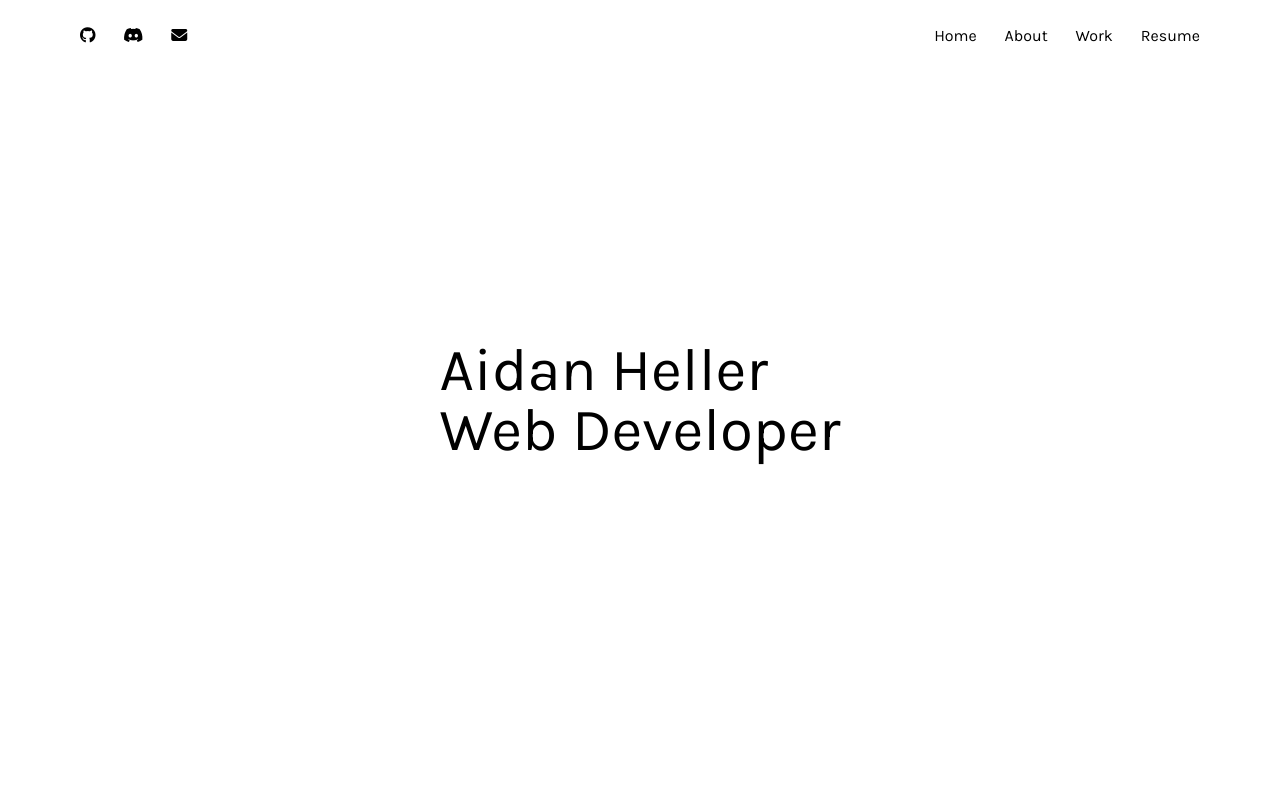
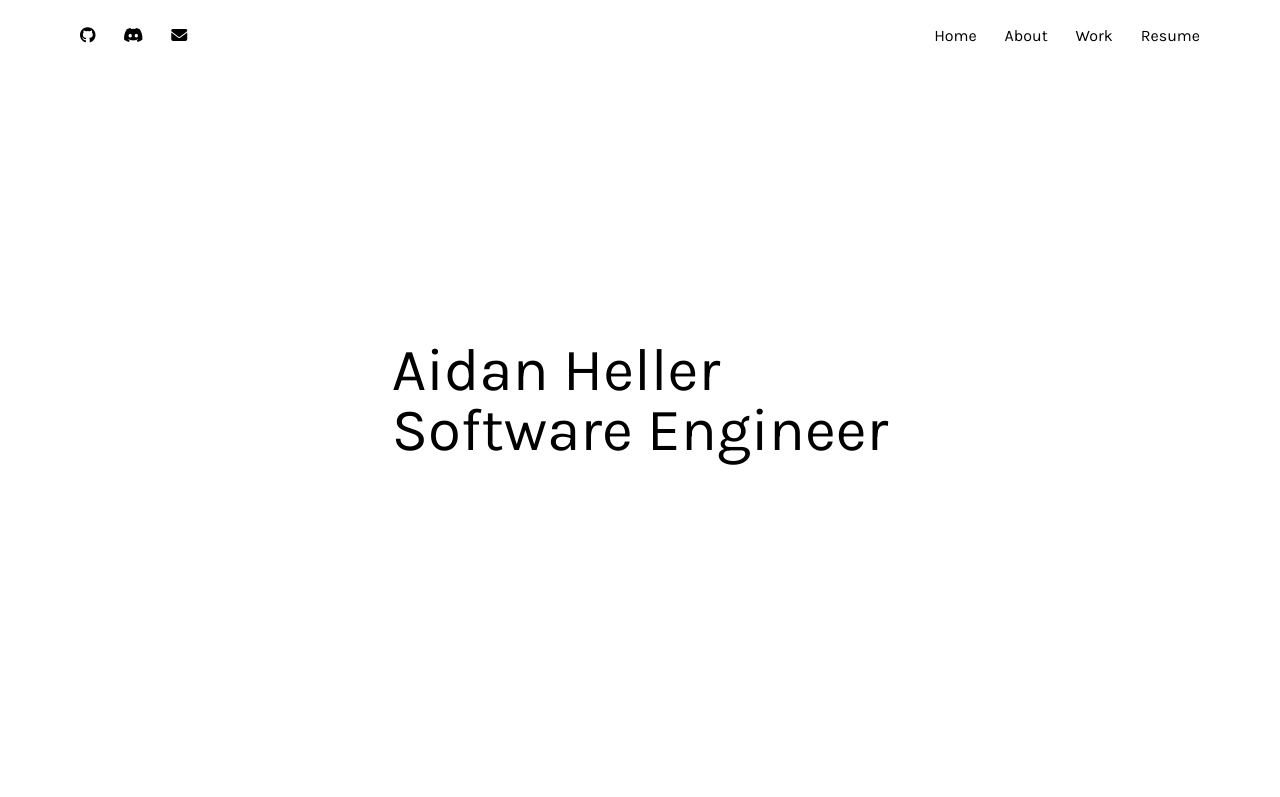
Before and after one commit to gnawinganimal/gnawinganimal.github.io, a website: page index.html in a window 1280 px wide. Shown: the top 797 px of the page. Drawn offline with nearby package versions, Linux system fonts and the light colour scheme; files that its build step writes are made by us from their sources.

Commit message:
Slight change

```diff
--- a/index.html
+++ b/index.html
@@ -40,7 +40,7 @@
 <div id="home" class="h-screen flex justify-center items-center">
   <div class="">
     <h1 class="text-6xl text-bold">Aidan Heller</h1>
-    <h3 class="text-6xl text-bold">Web Developer</h2>
+    <h3 class="text-6xl text-bold">Software Engineer</h2>
   </div>
 </div>
 
@@ -49,7 +49,7 @@
   <h2 class="text-3xl pb-4">Work</h2>
   <div>
     <div class="p-6">
-      <h3 class="text-xl">Software Lead @South Eugene Robotics Team</h3>
+      <h3 class="text-xl">Software Lead @ South Eugene Robotics Team</h3>
       <ul class="list-disc">
         <li>Programmed autonomous routines to be run during competitions</li>
         <li>Built a webapp to analize data about the competitions robots</li>
@@ -63,7 +63,7 @@
       </ul>
     </div>
     <div class="p-6">
-      <h3 class="text-xl">Intern @OSU Manufacturing Process Control Lab</h3>
+      <h3 class="text-xl">Intern @ OSU Manufacturing Process Control Lab</h3>
       <ul class="list-disc">
         <li>Wrote a GUI application that allows for easy configuration of motor motion profiles</li>
         <li>Use parameters such as max allowed acceleration and velocity to move motors efficiently</li>
@@ -75,7 +75,7 @@
       </ul>
     </div>
     <div class="p-6">
-      <h3 class="text-xl">Freelancer @L8S Software</h3>
+      <h3 class="text-xl">Freelancer @ L8S Software</h3>
       <ul class="list-disc">
         <li>Complete various feature specifications for web-applications on a case-by-case basis</li>
         <li>Work with SQL databases</li>
```
